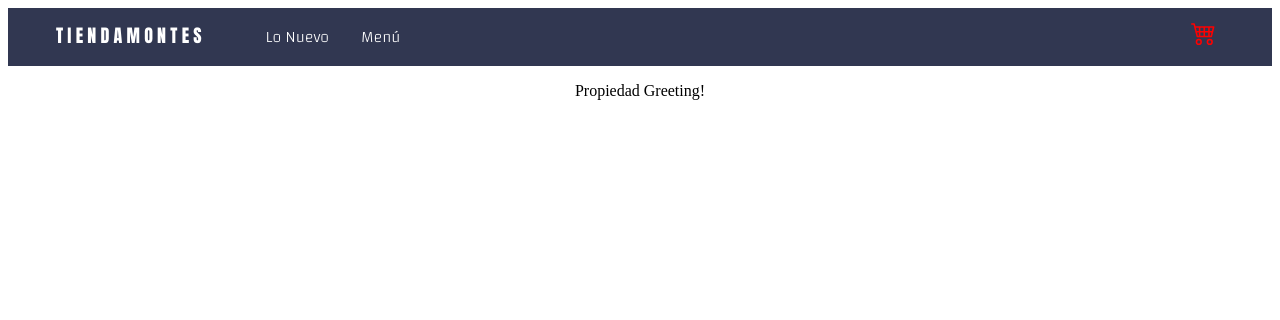
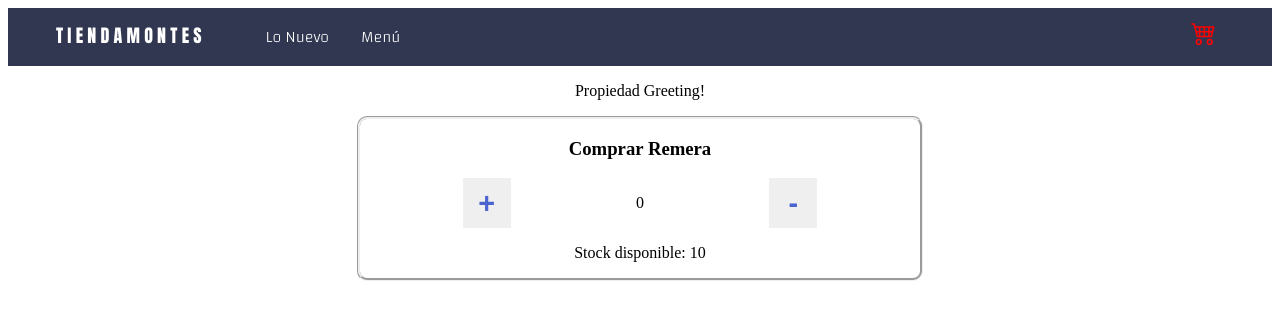
Before and after one commit to gonzamontes/FirstReactJsProject, a React (Create React App) app: page / in a window 1280 px wide. Shown: the top 320 px of the page. Built offline with nearby package versions, Linux system fonts and the light colour scheme.

Commit message:
agregando contador

```diff
--- a/src/App.css
+++ b/src/App.css
@@ -2,37 +2,7 @@
   text-align: center;
 }
 
-.App-logo {
-  height: 40vmin;
-  pointer-events: none;
+.contadorItem{
+  position: flex;
+  flex-direction: row;
 }
-
-@media (prefers-reduced-motion: no-preference) {
-  .App-logo {
-    animation: App-logo-spin infinite 20s linear;
-  }
-}
-
-.App-header {
-  background-color: #282c34;
-  min-height: 100vh;
-  display: flex;
-  flex-direction: column;
-  align-items: center;
-  justify-content: center;
-  font-size: calc(10px + 2vmin);
-  color: white;
-}
-
-.App-link {
-  color: #61dafb;
-}
-
-@keyframes App-logo-spin {
-  from {
-    transform: rotate(0deg);
-  }
-  to {
-    transform: rotate(360deg);
-  }
-}
--- a/src/App.js
+++ b/src/App.js
@@ -1,6 +1,7 @@
 // import logo from './logo.svg';
 import './App.css';
 import Input from './components/Input';
+import ItemCount from './components/ItemCountt';
 import NavBar from './components/NavBar';
 import ItemListContainer from './containers/ItemListContainer';
 
@@ -8,7 +9,8 @@ function App() {
   return (
     <div className="App">
       <NavBar/>
-      <ItemListContainer greeting={"Propiedad Greeting!"}/>
+      <ItemListContainer greeting={"Propiedad Greeting!"} />
+      <ItemCount className="contadorItem" />
     </div>
   );
 }
--- /dev/null
+++ b/src/components/ItemCountt/index.jsx
@@ -0,0 +1,47 @@
+import React from 'react';
+import { useState } from 'react';
+import './styles.css';
+
+const ItemCount = () => {
+
+    const [stock, setstock]= useState(10);
+    const [carrito, setCarrito]= useState(0);
+
+
+
+        const sumarCarrito = () => {
+
+            if ((stock >= 1)){
+                setstock(stock - 1)
+                setCarrito(carrito+1)
+            }
+        }
+
+        const restarCarrito = () => {
+            if (carrito>0){
+                setstock(stock + 1)
+                setCarrito(carrito-1)
+            }
+        }
+
+        const agregarCarrito = () => {
+            setCarrito(0)
+        }
+
+
+    return (
+        <div className='contenedorCard'>
+            <h3>Comprar Remera</h3>
+            <div className='cardContador'>
+                <button onClick={sumarCarrito}>+</button>
+                <p>{carrito}</p>
+                <button onClick={restarCarrito}>-</button>
+            </div>
+            <p>Stock disponible: {stock}</p>
+        </div>
+
+
+    )
+}
+
+export default ItemCount
--- /dev/null
+++ b/src/components/ItemCountt/styles.css
@@ -0,0 +1,24 @@
+.cardContador{
+    position: center;
+    width: 30rem;
+    display: flex;
+    justify-content: space-around;
+    align-content: center;
+    margin: auto;
+}
+
+.contenedorCard{
+    border: 3px;
+    border-style: groove;
+    border-radius: 10px;
+    width: 35rem;
+    margin: auto;
+}
+
+button{
+    border-style: none;
+    width: 3rem;
+    color: #4c64d0;
+    font-size: 1.8rem;
+    font-weight: bolder;
+}
```
